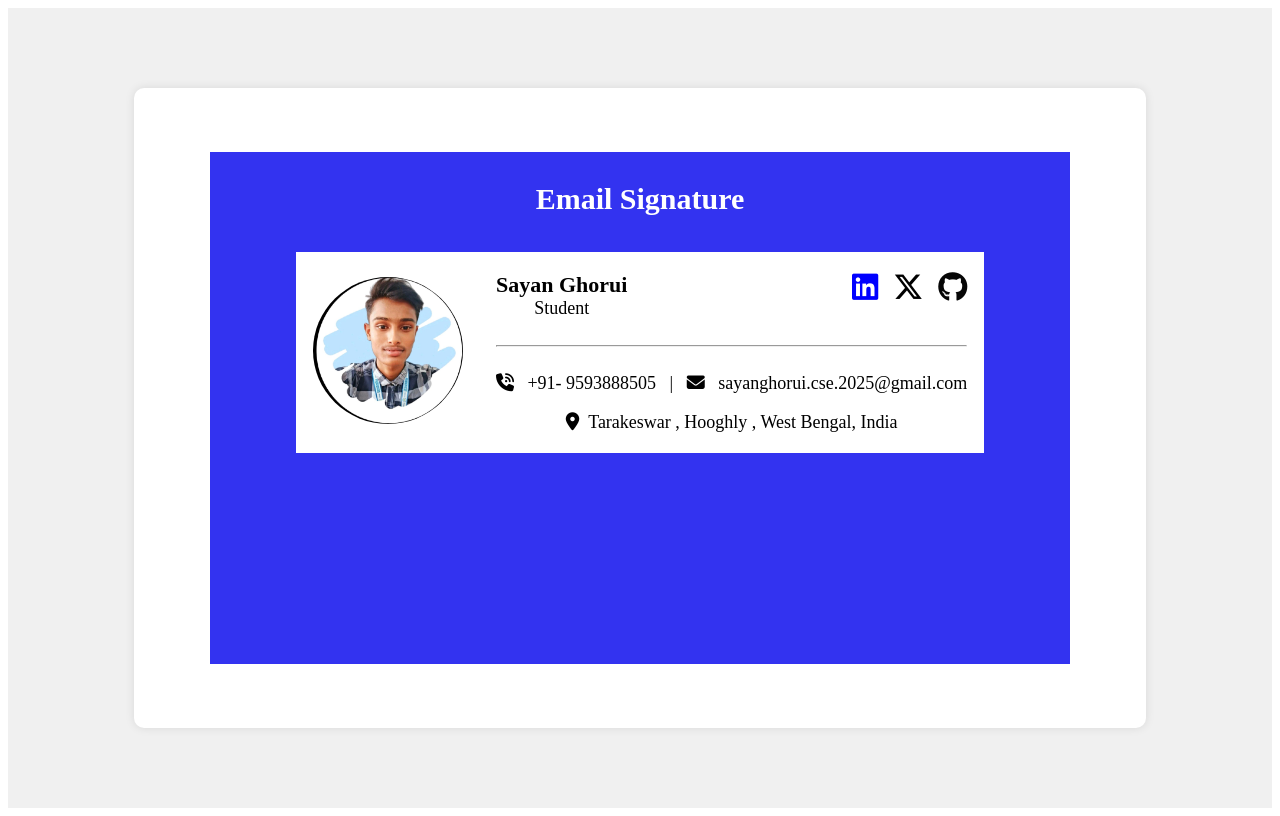
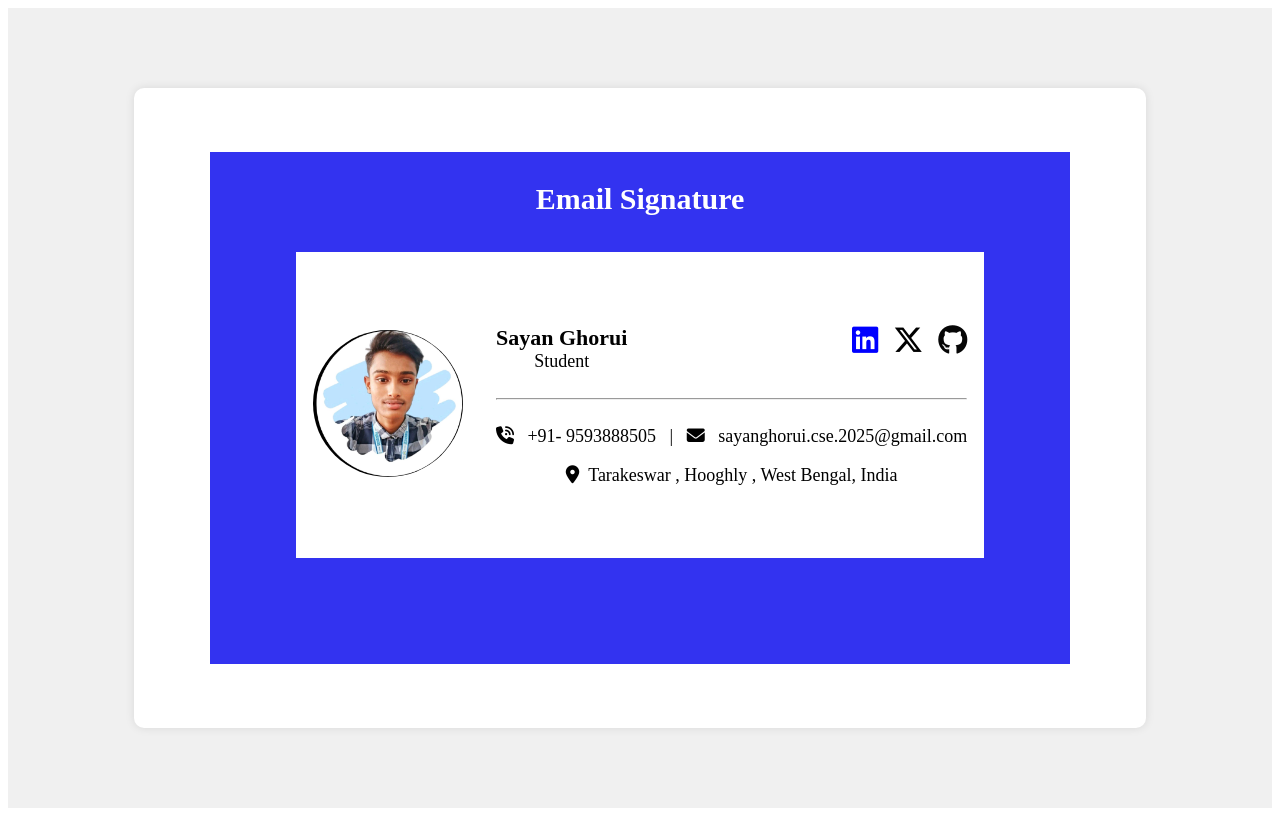
Before and after one commit to Sayan209191/Email-Signature, a plain HTML site: page index.html in a window 1280 px wide. Drawn offline with Linux system fonts and the light colour scheme.

Commit message:
update css

```diff
--- a/Style/style.css
+++ b/Style/style.css
@@ -37,6 +37,7 @@
 
 .child {
     width: 80%;
+    height: 52%;
     display: flex;
     justify-content: space-around;
     align-items: center;
```
